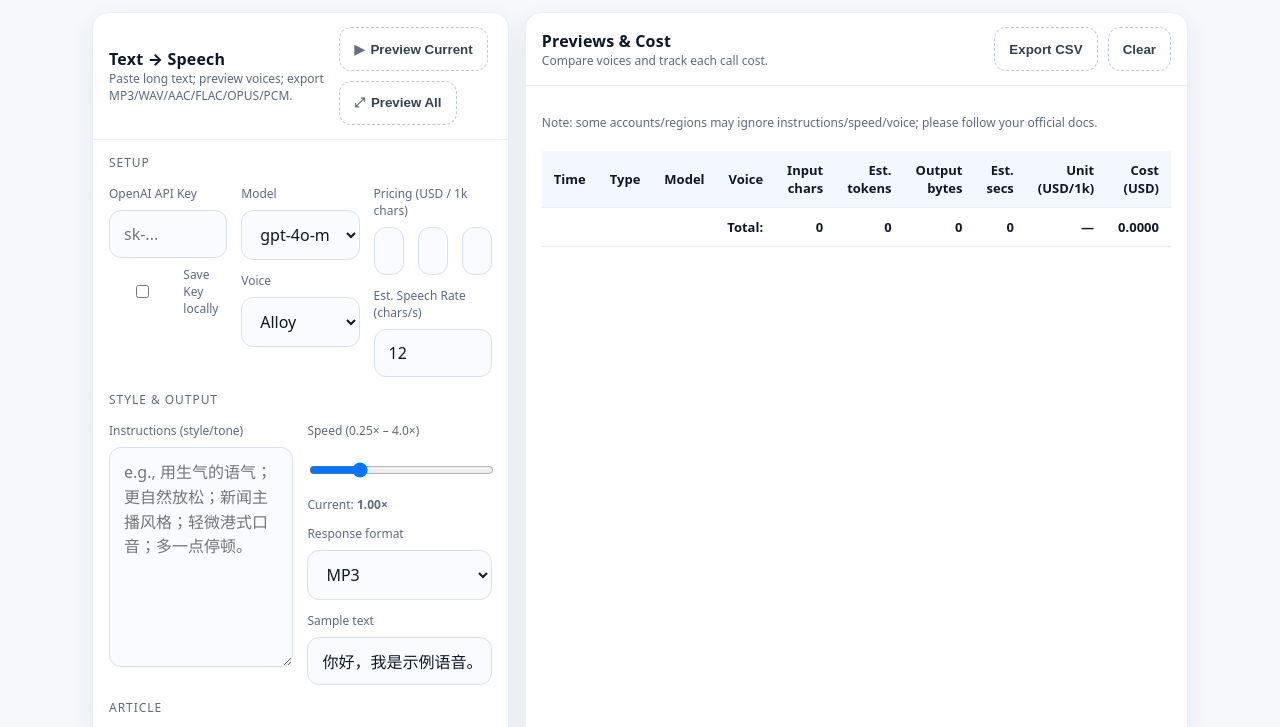
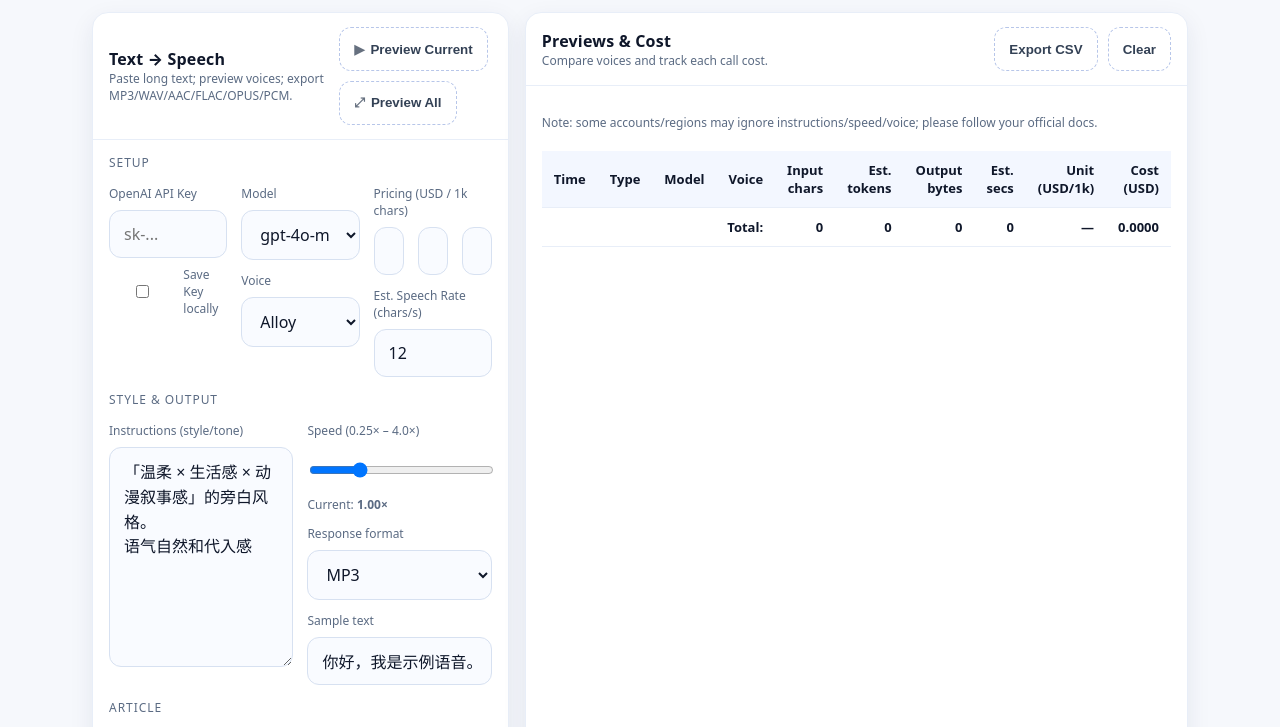
Before and after one commit to yapweijun1996/tts-openai, a plain HTML site: page index.html in a window 1280 px wide. Shown: the part 62-789 px from the top of the page. Drawn offline with Linux system fonts and the light colour scheme.

Commit message:
Update index.html

```diff
--- a/index.html
+++ b/index.html
@@ -154,7 +154,8 @@
         <div class="row">
           <div>
             <label>Instructions (style/tone)</label>
-            <textarea id="instructions" placeholder="e.g., 用生气的语气；更自然放松；新闻主播风格；轻微港式口音；多一点停顿。"></textarea>
+            <textarea id="instructions" placeholder="以旁白脚本或故事口播稿的方式讲故事" style="height: 247px;">「温柔 × 生活感 × 动漫叙事感」的旁白风格。
+语气自然和代入感</textarea>
           </div>
           <div>
             <label>Speed (0.25× – 4.0×)</label>
```
